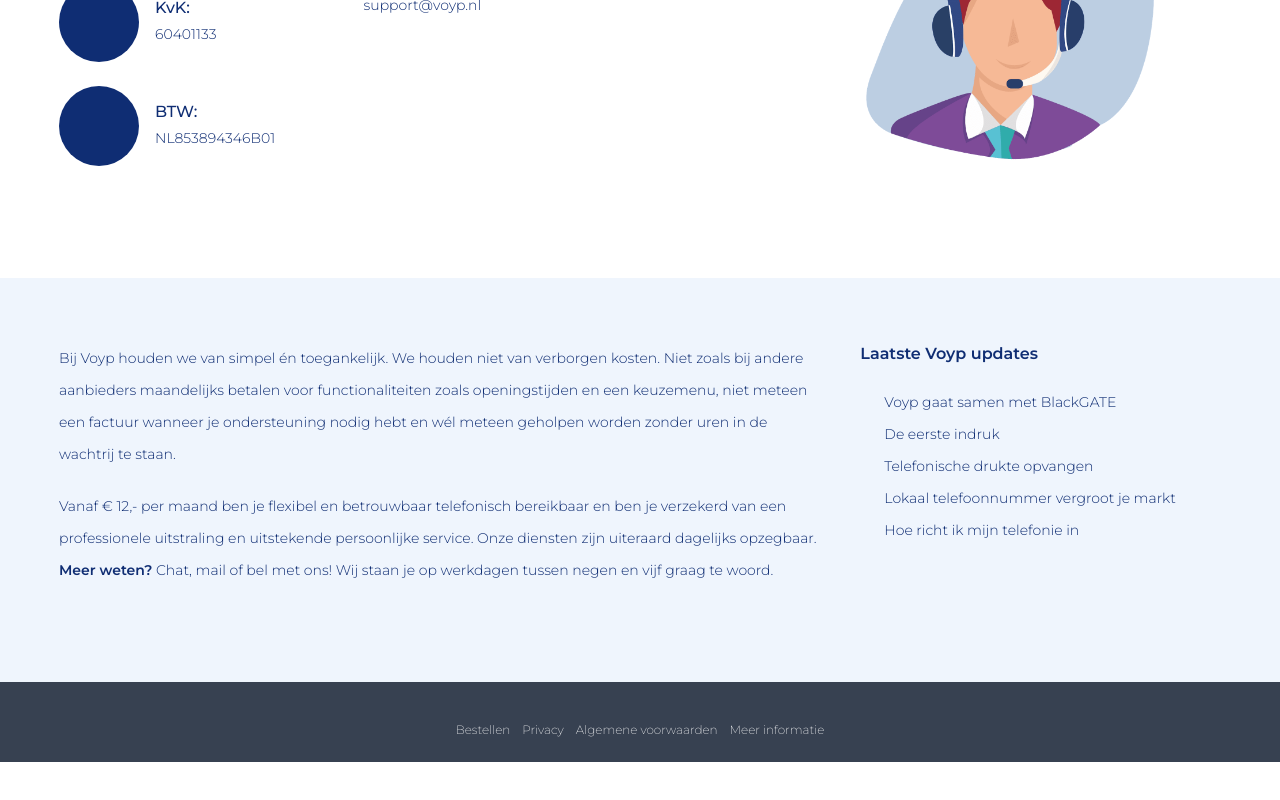
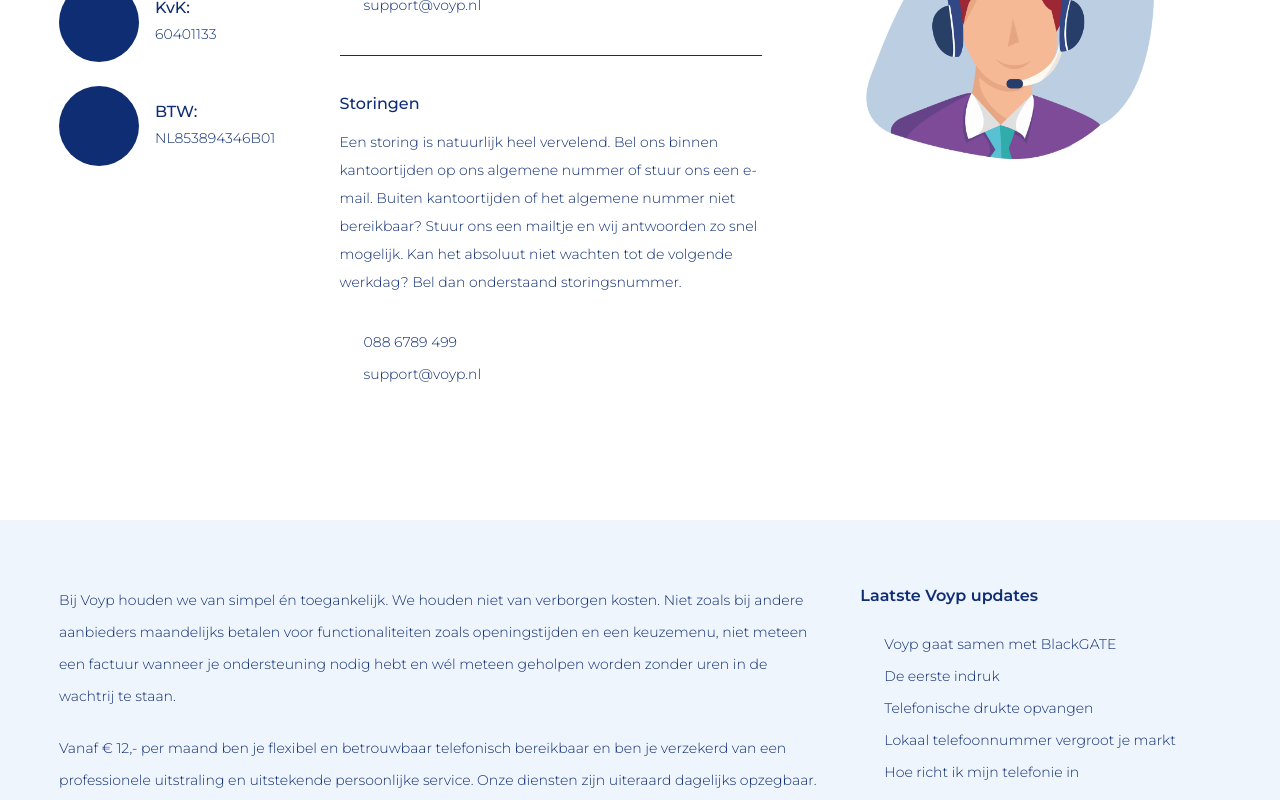
Before and after one commit to ammarriq/voyp, a SvelteKit app: page /contact in a window 1280 px wide. Shown: the part 1240-2040 px from the top of the page. Before the commit the page ends 2002 px from the top, so only its background shows below. Built offline with nearby package versions, Linux system fonts and the light colour scheme.

Commit message:
add missing section in contact page

```diff
--- a/src/routes/contact/+page.svelte
+++ b/src/routes/contact/+page.svelte
@@ -1,5 +1,5 @@
 <script>
-	import Brand from '$components/Brand.svelte';
+	import Brand from '$components/Brand.svelte'
 </script>
 
 <section class="relative overflow-x-hidden container mx-auto pt-16 md:pt-24 pb-24 mt-6">
@@ -19,7 +19,7 @@
 		<h3 class="text-lg font-medium pb-2">CONTACT DETAILS</h3>
 		<div class="flex gap-4 items-center">
 			<span class="w-20 h-20 flex items-center justify-center bg-primary rounded-full shrink-0">
-				<span class="icon-[mdi--map-marker] w-10 h-10 text-white" />
+				<i class="icon-[mdi--map-marker] w-10 h-10 text-white" />
 			</span>
 			<span class="text-sm leading-7">
 				<p class="font-medium text-base">BlackGATE B.V.</p>
@@ -30,7 +30,7 @@
 
 		<div class="flex gap-4 items-center">
 			<span class="w-20 h-20 flex items-center justify-center bg-primary rounded-full shrink-0">
-				<span class="icon-[mdi--phone-outline] w-10 h-10 text-white" />
+				<i class="icon-[mdi--phone-outline] w-10 h-10 text-white" />
 			</span>
 			<span class="text-sm leading-7">
 				<p class="font-medium text-base">Telefoon:</p>
@@ -40,7 +40,7 @@
 
 		<div class="flex gap-4 items-center">
 			<span class="w-20 h-20 flex items-center justify-center bg-primary rounded-full shrink-0">
-				<span class="icon-[mdi--clock-outline] w-10 h-10 text-white" />
+				<i class="icon-[mdi--clock-outline] w-10 h-10 text-white" />
 			</span>
 			<span class="text-sm leading-7">
 				<p class="font-medium text-base">Openingstijden:</p>
@@ -50,7 +50,7 @@
 
 		<div class="flex gap-4 items-center">
 			<span class="w-20 h-20 flex items-center justify-center bg-primary rounded-full shrink-0">
-				<span class="icon-[mdi--email-outline] w-10 h-10 text-white" />
+				<i class="icon-[mdi--email-outline] w-10 h-10 text-white" />
 			</span>
 			<span class="text-sm leading-7">
 				<p class="font-medium text-base">E-mail:</p>
@@ -60,7 +60,7 @@
 
 		<div class="flex gap-4 items-center">
 			<span class="w-20 h-20 flex items-center justify-center bg-primary rounded-full shrink-0">
-				<span class="icon-[mdi--currency-eur] w-10 h-10 text-white" />
+				<i class="icon-[mdi--currency-eur] w-10 h-10 text-white" />
 			</span>
 			<span class="text-sm leading-7">
 				<p class="font-medium text-base">Bank:</p>
@@ -70,7 +70,7 @@
 
 		<div class="flex gap-4 items-center">
 			<span class="w-20 h-20 flex items-center justify-center bg-primary rounded-full shrink-0">
-				<span class="icon-[mdi--file] w-10 h-10 text-white" />
+				<i class="icon-[mdi--file] w-10 h-10 text-white" />
 			</span>
 			<span class="text-sm leading-7">
 				<p class="font-medium text-base">KvK:</p>
@@ -80,7 +80,7 @@
 
 		<div class="flex gap-4 items-center">
 			<span class="w-20 h-20 flex items-center justify-center bg-primary rounded-full shrink-0">
-				<span class="icon-[mdi--circle-outline] w-10 h-10 text-white" />
+				<i class="icon-[mdi--circle-outline] w-10 h-10 text-white" />
 			</span>
 			<span class="text-sm leading-7">
 				<p class="font-medium text-base">BTW:</p>
@@ -104,12 +104,12 @@
 				<p>Klant van Voyp en je hebt vragen of hulp nodig?</p>
 
 				<div class="flex gap-2 items-center pt-8">
-					<span class="icon-[mdi--phone] w-4 h-4" />
+					<i class="icon-[mdi--phone] w-4 h-4" />
 					<span> 088 6789 401 </span>
 				</div>
 
 				<div class="flex gap-2 items-center pb-9 pt-1">
-					<span class="icon-[mdi--email] w-4 h-4" />
+					<i class="icon-[mdi--email] w-4 h-4" />
 					<span>support@voyp.nl</span>
 				</div>
 
@@ -119,12 +119,32 @@
 				<p>Nog geen klant en wil je advies over Voyp?</p>
 
 				<div class="flex gap-2 items-center pt-8">
-					<span class="icon-[mdi--phone] w-4 h-4" />
+					<i class="icon-[mdi--phone] w-4 h-4" />
 					<span> 088 6789 402 </span>
 				</div>
 
 				<div class="flex gap-2 items-center pb-9 pt-1">
-					<span class="icon-[mdi--email] w-4 h-4" />
+					<i class="icon-[mdi--email] w-4 h-4" />
+					<span>support@voyp.nl</span>
+				</div>
+
+				<div class="border-t border-primary" />
+
+				<h4 class="text-base font-medium pb-3 pt-9">Storingen</h4>
+				<p>
+					Een storing is natuurlijk heel vervelend. Bel ons binnen kantoortijden op ons algemene
+					nummer of stuur ons een e-mail. Buiten kantoortijden of het algemene nummer niet
+					bereikbaar? Stuur ons een mailtje en wij antwoorden zo snel mogelijk. Kan het absoluut
+					niet wachten tot de volgende werkdag? Bel dan onderstaand storingsnummer.
+				</p>
+
+				<div class="flex gap-2 items-center pt-8">
+					<i class="icon-[mdi--phone] w-4 h-4" />
+					<span> 088 6789 499 </span>
+				</div>
+
+				<div class="flex gap-2 items-center pb-9 pt-1">
+					<i class="icon-[mdi--email] w-4 h-4" />
 					<span>support@voyp.nl</span>
 				</div>
 			</div>
@@ -176,23 +196,23 @@
 			<h3 class="font-semibold pb-5 text-base">Laatste Voyp updates</h3>
 			<div>
 				<div class="flex items-center gap-2">
-					<span class="icon-[mdi--check] shrink-0 w-4 h-4" />
+					<i class="icon-[mdi--check] shrink-0 w-4 h-4" />
 					<a href="/" class="line-clamp-1">Voyp gaat samen met BlackGATE</a>
 				</div>
 				<div class="flex items-center gap-2">
-					<span class="icon-[mdi--check] shrink-0 w-4 h-4" />
+					<i class="icon-[mdi--check] shrink-0 w-4 h-4" />
 					<a href="/">De eerste indruk</a>
 				</div>
 				<div class="flex items-center gap-2">
-					<span class="icon-[mdi--check] shrink-0 w-4 h-4" />
+					<i class="icon-[mdi--check] shrink-0 w-4 h-4" />
 					<a href="/" class="line-clamp-1">Telefonische drukte opvangen</a>
 				</div>
 				<div class="flex items-center gap-2">
-					<span class="icon-[mdi--check] shrink-0 w-4 h-4" />
+					<i class="icon-[mdi--check] shrink-0 w-4 h-4" />
 					<a href="/" class="line-clamp-1">Lokaal telefoonnummer vergroot je markt</a>
 				</div>
 				<div class="flex items-center gap-2">
-					<span class="icon-[mdi--check] shrink-0 w-4 h-4" />
+					<i class="icon-[mdi--check] shrink-0 w-4 h-4" />
 					<a href="/" class="line-clamp-1">Hoe richt ik mijn telefonie in</a>
 				</div>
 			</div>
```
